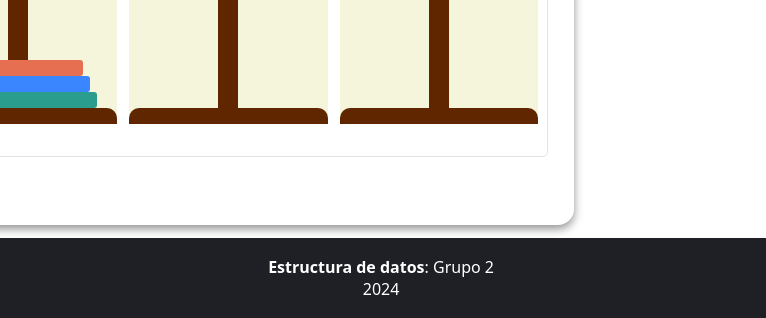
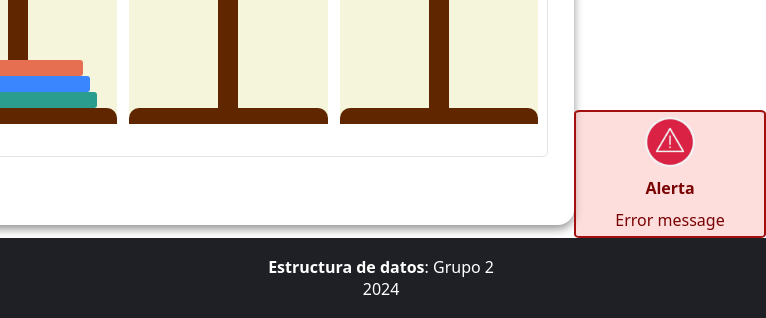
Before and after one commit to ADEP-123/estructuraDatosB, a plain HTML site: page index.html in a window 1280 px wide. Shown: the part 482-800 px from the top of the page, 514-1280 px from the left. Drawn offline with nearby package versions, Linux system fonts and the light colour scheme.

Commit message:
feat: :sparkles: estructura basica errores y ordenamiento de imagenes

```diff
--- a/css/style.css
+++ b/css/style.css
@@ -216,6 +216,38 @@ select{
     height: 100%;
 }
 
+.alertas{
+    position: absolute;
+    width: 15%;
+    left: 85%;
+    height: 80%;
+    top: 10%;
+    display: flex;
+    flex-direction: column-reverse;
+    overflow: hidden;
+    align-items: center;
+    gap: 1%;
+}
+.alerta{
+    width: 100%;
+    height: 20%;
+    display: flex;
+    flex-direction: column;
+    justify-content: space-around;
+    align-items: center;
+    text-align: center;
+    border: 2px solid rgb(163, 14, 14);
+    border-radius: 3%;
+    background-color: rgba(248, 119, 119, 0.247);
+    opacity: 1;
+}
+.alerta img{
+    height: 40%;
+}
+.alerta p{
+    color: rgb(121, 3, 3);
+}
+
 @media (max-width: 1000px){
     .navbar i{
         grid-column: 3;
--- a/index.html
+++ b/index.html
@@ -6,7 +6,7 @@
     <meta name="viewport" content="width=device-width, initial-scale=1.0">
     <link href='https://unpkg.com/boxicons@2.1.4/css/boxicons.min.css' rel='stylesheet'>
     <link rel="stylesheet" href="css/style.css">
-    <link rel="icon" href="./favicon.png" type="image/x-icon">
+    <link rel="icon" href="storage/img/favicon.png" type="image/x-icon">
     <title>Torres Hanoi</title>
 </head>
 
@@ -88,9 +88,16 @@
         </div>
 
     </div>
+    <div class="alertas">
+        <div class="alerta">
+            <img src="storage/img/alert.png">
+            <p class="errorTittle"><b>Alerta</b></p>
+            <p class="errorMessage">Error message</p>
+        </div>
+    </div>
     <footer class="foot">
         <div class="footContent">
-            <img src="./logoudes.png" alt="logoudes">
+            <img src="storage/img/logoudes.png" alt="logoudes">
             <p><b>Estructura de datos</b>: Grupo 2<br>2024</p>
         </div>
     </footer>
```
Also changed, not shown: storage/img/alert.png (added), storage/img/favicon.png (renamed from favicon.png), storage/img/logoudes.png (renamed from logoudes.png).
